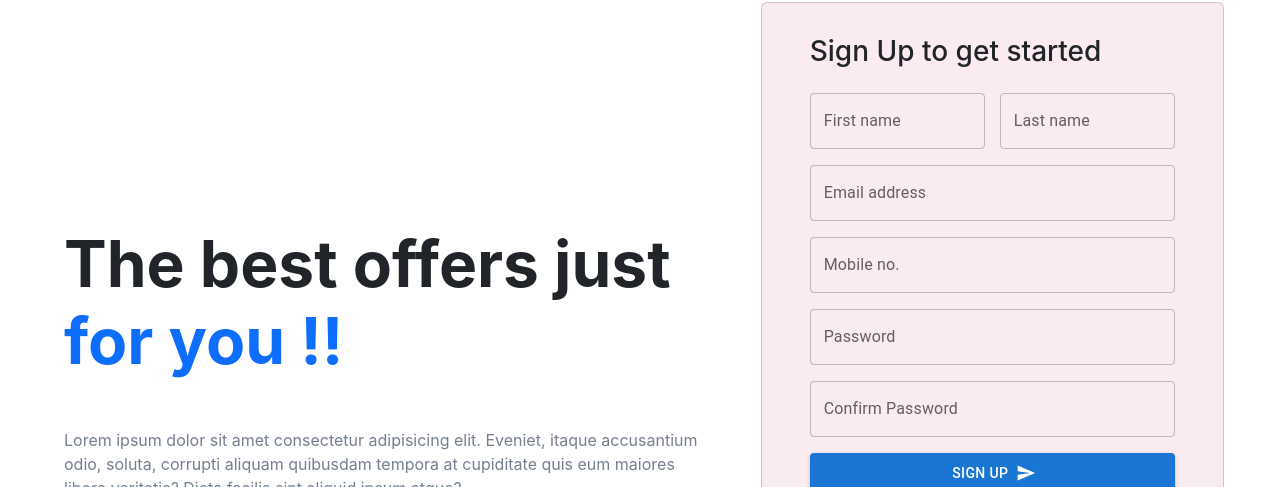
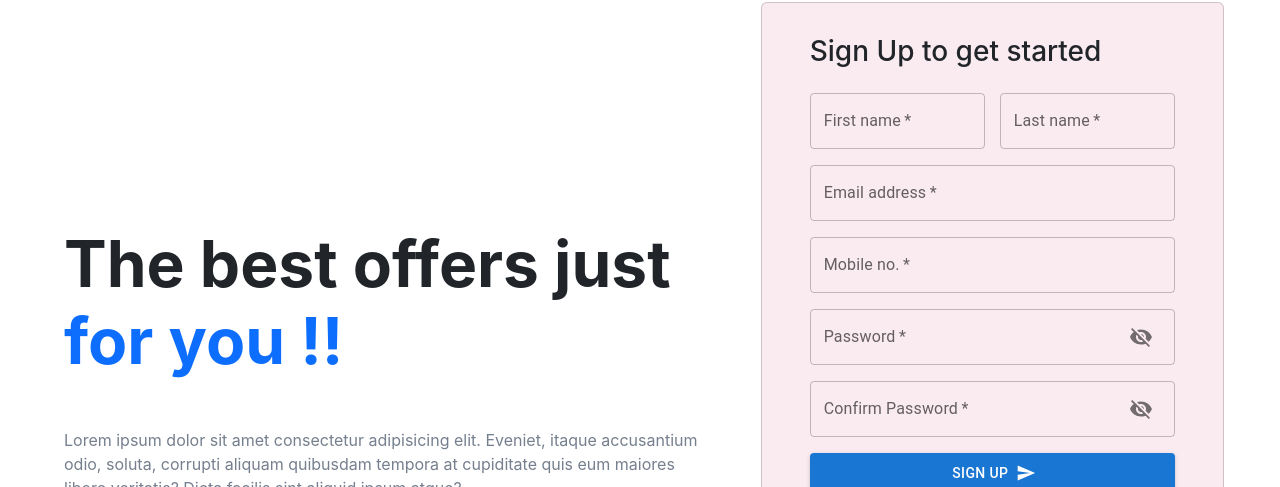
Before and after one commit to MeetButani27/Shopping-app, a React (Create React App) app: page /signup in a window 1280 px wide. Shown: the part 86-573 px from the top of the page. Built offline with nearby package versions, Linux system fonts and the light colour scheme.

Commit message:
Designed Electronics page

```diff
--- a/src/components/Electronics.js
+++ b/src/components/Electronics.js
@@ -1,8 +1,48 @@
 import React from 'react'
+import Item from "./Item";
+import { useState, useEffect } from 'react';
+import axios from 'axios';
+
 
 function Electronics() {
+
+  const url = "http://localhost:9000/electronics";
+  const [items, setItems] = useState([]);
+
+  const fetchData = () => {
+    return axios
+      .get(url)
+      .then((res) => {
+        setItems(res.data.data);
+      })
+      .catch((err) => {
+        console.log(err);
+      });
+  };
+
+  useEffect(() => {
+    fetchData();
+  }, []);
+
+
   return (
-    <div>Electronics</div>
+    <>
+      <div className='pt-4 pb-5 text-center' style={{ 'background-image': 'linear-gradient(to right top, #051937, #004d7a, #008793, #00bf72, #a8eb12)' }}>
+        <h2 className='text-white'>Shop for latest Electronics</h2>
+      </div>
+
+      <div className="px-4 py-3 row row-cols-lg-4 row-cols-md-3 row-cols-sm-2 g-4" style={{ 'backgroundColor': '#f5ecd3' }}>
+        {items.map((item,idx) => {
+          return(<Item
+            item_name = {item.item_name}
+            item_image = {item.item_url}
+            price = {item.price}
+            rating = {item.rating}
+            key = {idx}
+          />)
+        })}
+      </div>
+    </>
   )
 }
 
--- a/src/components/Item.js
+++ b/src/components/Item.js
@@ -13,7 +13,7 @@ function Item(props) {
             <div className="">
                 <div className="col">
                     <div className="card m-1" style={{'border': '1.5px solid black', 'height':'wrap-content'}}>
-                        <img src={props.item_image} height="320px" width="150px" style={{ 'padding': '20px' }} className="card-img-top" alt="Not Available !!" />
+                        <img src={props.item_image} height="320px" width="150px" style={{ 'padding': '24px' }} className="card-img-top" alt="Not Available !!" />
                         <div className="card-body cardview">
                             <Link to="" style={{'color': 'black'}}><h5 className="card-title">{ props.item_name }</h5></Link>
                             <h5 className="my-2">Rs. {props.price} /-</h5>
--- a/src/components/Login.js
+++ b/src/components/Login.js
@@ -3,10 +3,6 @@ import { MDBCol, MDBRow, MDBCard, MDBCardBody} from 'mdb-react-ui-kit';
 import TextField from '@mui/material/TextField';
 import Button from '@mui/material/Button';
 import SendIcon from '@mui/icons-material/Send';
-import FacebookIcon from '@mui/icons-material/Facebook';
-import TwitterIcon from '@mui/icons-material/Twitter';
-import GoogleIcon from '@mui/icons-material/Google';
-import GitHubIcon from '@mui/icons-material/GitHub';
 import { Link } from 'react-router-dom';
 
 function Login() {
--- a/src/components/Signup.js
+++ b/src/components/Signup.js
@@ -9,9 +9,22 @@ import FacebookIcon from '@mui/icons-material/Facebook';
 import TwitterIcon from '@mui/icons-material/Twitter';
 import GoogleIcon from '@mui/icons-material/Google';
 import GitHubIcon from '@mui/icons-material/GitHub';
+import VisibilityIcon from '@mui/icons-material/Visibility';
+import VisibilityOffIcon from '@mui/icons-material/VisibilityOff';
 import axios from 'axios';
+import { IconButton, InputAdornment } from '@mui/material';
 
 function Signup() {
+
+    const [eye1, setEye1] = useState(false);
+    const handleEye1 = () => {
+        setEye1(!eye1);
+    };
+
+    const [eye2, setEye2] = useState(false);
+    const handleEye2 = () => {
+        setEye2(!eye2);
+    };
 
     const [users, setUsers] = useState({
         f_name: "",
@@ -35,6 +48,7 @@ function Signup() {
         .then((res) => alert('Account created successfully !!'))
         .catch((err) => console.log(err))
     };
+
 
     return (
     <>
@@ -66,50 +80,79 @@ function Signup() {
                                 name="f_name"
                                 value={users.f_name}
                                 onChange={(e) => handleChange(e) }
-                                style={{ 'width': '48%' }} />
+                                style={{ 'width': '48%' }}
+                                required />
 
                             <TextField id="outlined-required"
                                 label="Last name"
                                 name="l_name"
                                 value={users.l_name}
                                 onChange={(e) => handleChange(e) }
-                                style={{ 'width': '48%' }} />
+                                style={{ 'width': '48%' }}
+                                required />
                         </div>
 
                         <div className='pt-3' style={{ 'display': 'flex', 'justifyContent': 'space-between'}}>
                             <TextField id="outlined-required"
                                 label="Email address"
                                 name="email_id"
+                                type="email"
                                 value={users.email_id}
                                 onChange={(e) => handleChange(e) }
-                                style={{ 'width': '100%' }} />
+                                style={{ 'width': '100%' }}
+                                required />
                         </div>
 
                         <div className='pt-3' style={{ 'display': 'flex', 'justifyContent': 'space-between'}}>
                             <TextField id="outlined-required"
                                 label="Mobile no."
                                 name="mobile_no"
+                                type="text"
                                 value={users.mobile_no}
                                 onChange={(e) => handleChange(e) }
-                                style={{ 'width': '100%' }} />
+                                style={{ 'width': '100%' }}
+                                inputProps={{
+                                    maxLength: 10,
+                                    inputMode: 'text',
+                                    pattern: '[0-9]*',
+                                }}
+                                required />
                         </div>
 
                         <div className='pt-3' style={{ 'display': 'flex', 'justifyContent': 'space-between'}}>
                             <TextField id="outlined-required"
                                 label="Password"
                                 name="password"
+                                type= { eye1 ?  "text":"password"}
                                 value={users.password}
                                 onChange={(e) => handleChange(e) }
-                                style={{ 'width': '100%' }} />
+                                style={{ 'width': '100%' }}
+                                InputProps={{
+                                    endAdornment: <InputAdornment position='end'>
+                                        <IconButton onClick={ handleEye1 }>
+                                            { eye1 ? <VisibilityIcon /> : <VisibilityOffIcon /> }
+                                        </IconButton>
+                                    </InputAdornment>
+                                }}
+                                required />
                         </div>
 
                         <div className='pt-3' style={{ 'display': 'flex', 'justifyContent': 'space-between'}}>
                             <TextField id="outlined-required"
                                 label="Confirm Password"
                                 name="re_password"
+                                type= { eye2 ?  "text":"password"}
                                 value={users.re_password}
                                 onChange={(e) => handleChange(e) }
-                                style={{ 'width': '100%' }} />
+                                style={{ 'width': '100%' }}
+                                InputProps={{
+                                    endAdornment: <InputAdornment position='end'>
+                                        <IconButton onClick={ handleEye2 }>
+                                            { eye2 ? <VisibilityIcon /> : <VisibilityOffIcon /> }
+                                        </IconButton>
+                                    </InputAdornment>
+                                }}
+                                required />
                         </div>
 
                         <Button variant="contained" className="my-3 px-5 py-2" type="submit" onClick={(e) => handleSubmit(e)} style={{ 'width': '100%' }} endIcon={<SendIcon />}> Sign Up </Button>
```
Also changed, not shown: 1 other file (tests, documents, lock files or other folders).
